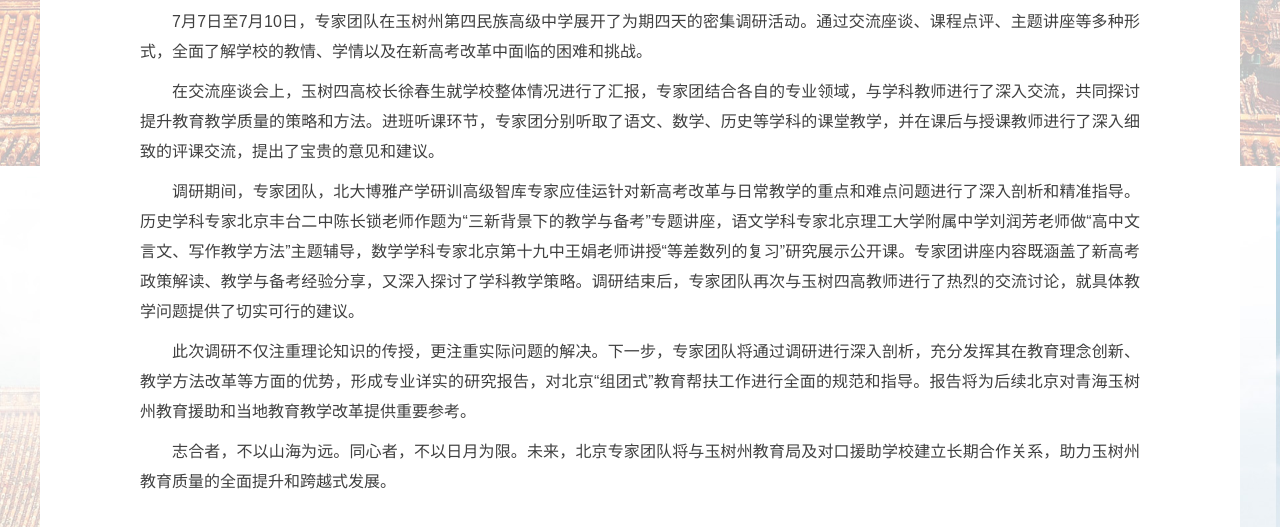
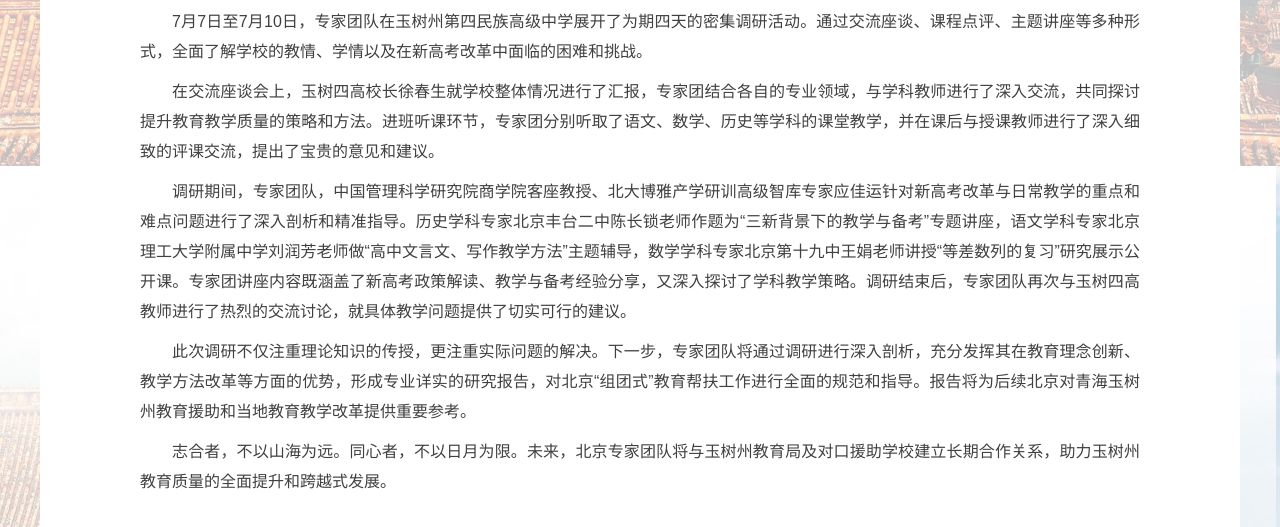
Before and after one commit to mhxqwer/yjybeijing.gov.cn, a plain HTML site: page index.html in a window 1280 px wide. Shown: the part 634-1161 px from the top of the page. Drawn offline with Linux system fonts and the light colour scheme; a script that the page names is missing.

Commit message:
Update index.html

```diff
--- a/index.html
+++ b/index.html
@@ -342,7 +342,7 @@ $(function(){
           </div>
 
           <div class="xl_content">
-             <div class=""><section><section><section><section><p style="text-align: justify; text-indent: 2em;">近日，由北京市教委组织的“组团式”教育援助专家团队抵达青海省玉树藏族自治州，正式启动北京教育对口支援青海玉树行动提升计划。此次行动旨在通过深度调研、专题辅导等形式，助力玉树州应对新高考改革挑战，提升当地教育教学水平。</p></section></section></section></section><section><section><section><p style="text-align: justify; text-indent: 2em;">7月7日至7月10日，专家团队在玉树州第四民族高级中学展开了为期四天的密集调研活动。通过交流座谈、课程点评、主题讲座等多种形式，全面了解学校的教情、学情以及在新高考改革中面临的困难和挑战。</p></section><section><section><p style="text-align: justify; text-indent: 2em;">在交流座谈会上，玉树四高校长徐春生就学校整体情况进行了汇报，专家团结合各自的专业领域，与学科教师进行了深入交流，共同探讨提升教育教学质量的策略和方法。进班听课环节，专家团分别听取了语文、数学、历史等学科的课堂教学，并在课后与授课教师进行了深入细致的评课交流，提出了宝贵的意见和建议。</p></section></section><section><p style="text-align: justify; text-indent: 2em;">调研期间，专家团队，北大博雅产学研训高级智库专家应佳运针对新高考改革与日常教学的重点和难点问题进行了深入剖析和精准指导。历史学科专家北京丰台二中陈长锁老师作题为“三新背景下的教学与备考”专题讲座，语文学科专家北京理工大学附属中学刘润芳老师做“高中文言文、写作教学方法”主题辅导，数学学科专家北京第十九中王娟老师讲授“等差数列的复习”研究展示公开课。专家团讲座内容既涵盖了新高考政策解读、教学与备考经验分享，又深入探讨了学科教学策略。调研结束后，专家团队再次与玉树四高教师进行了热烈的交流讨论，就具体教学问题提供了切实可行的建议。</p></section><section><p style="text-align: justify; text-indent: 2em;">此次调研不仅注重理论知识的传授，更注重实际问题的解决。下一步，专家团队将通过调研进行深入剖析，充分发挥其在教育理念创新、教学方法改革等方面的优势，形成专业详实的研究报告，对北京“组团式”教育帮扶工作进行全面的规范和指导。报告将为后续北京对青海玉树州教育援助和当地教育教学改革提供重要参考。</p><p style="text-align: justify; text-indent: 2em;">志合者，不以山海为远。同心者，不以日月为限。未来，北京专家团队将与玉树州教育局及对口援助学校建立长期合作关系，助力玉树州教育质量的全面提升和跨越式发展。</p></section></section></section></div>
+             <div class=""><section><section><section><section><p style="text-align: justify; text-indent: 2em;">近日，由北京市教委组织的“组团式”教育援助专家团队抵达青海省玉树藏族自治州，正式启动北京教育对口支援青海玉树行动提升计划。此次行动旨在通过深度调研、专题辅导等形式，助力玉树州应对新高考改革挑战，提升当地教育教学水平。</p></section></section></section></section><section><section><section><p style="text-align: justify; text-indent: 2em;">7月7日至7月10日，专家团队在玉树州第四民族高级中学展开了为期四天的密集调研活动。通过交流座谈、课程点评、主题讲座等多种形式，全面了解学校的教情、学情以及在新高考改革中面临的困难和挑战。</p></section><section><section><p style="text-align: justify; text-indent: 2em;">在交流座谈会上，玉树四高校长徐春生就学校整体情况进行了汇报，专家团结合各自的专业领域，与学科教师进行了深入交流，共同探讨提升教育教学质量的策略和方法。进班听课环节，专家团分别听取了语文、数学、历史等学科的课堂教学，并在课后与授课教师进行了深入细致的评课交流，提出了宝贵的意见和建议。</p></section></section><section><p style="text-align: justify; text-indent: 2em;">调研期间，专家团队，中国管理科学研究院商学院客座教授、北大博雅产学研训高级智库专家应佳运针对新高考改革与日常教学的重点和难点问题进行了深入剖析和精准指导。历史学科专家北京丰台二中陈长锁老师作题为“三新背景下的教学与备考”专题讲座，语文学科专家北京理工大学附属中学刘润芳老师做“高中文言文、写作教学方法”主题辅导，数学学科专家北京第十九中王娟老师讲授“等差数列的复习”研究展示公开课。专家团讲座内容既涵盖了新高考政策解读、教学与备考经验分享，又深入探讨了学科教学策略。调研结束后，专家团队再次与玉树四高教师进行了热烈的交流讨论，就具体教学问题提供了切实可行的建议。</p></section><section><p style="text-align: justify; text-indent: 2em;">此次调研不仅注重理论知识的传授，更注重实际问题的解决。下一步，专家团队将通过调研进行深入剖析，充分发挥其在教育理念创新、教学方法改革等方面的优势，形成专业详实的研究报告，对北京“组团式”教育帮扶工作进行全面的规范和指导。报告将为后续北京对青海玉树州教育援助和当地教育教学改革提供重要参考。</p><p style="text-align: justify; text-indent: 2em;">志合者，不以山海为远。同心者，不以日月为限。未来，北京专家团队将与玉树州教育局及对口援助学校建立长期合作关系，助力玉树州教育质量的全面提升和跨越式发展。</p></section></section></section></div>
           </div>
           <script language="javascript">
 	var file_appendix='';
```
